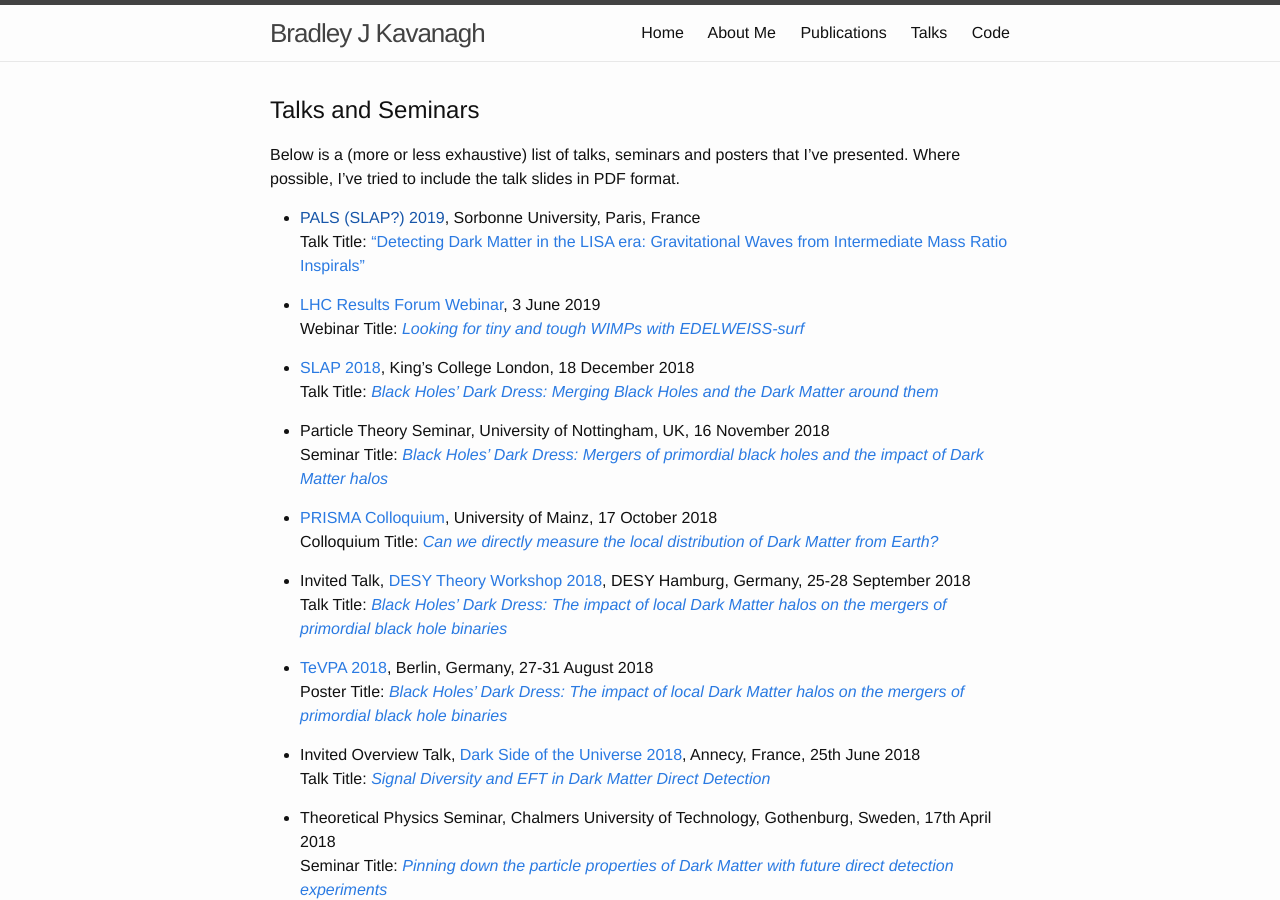
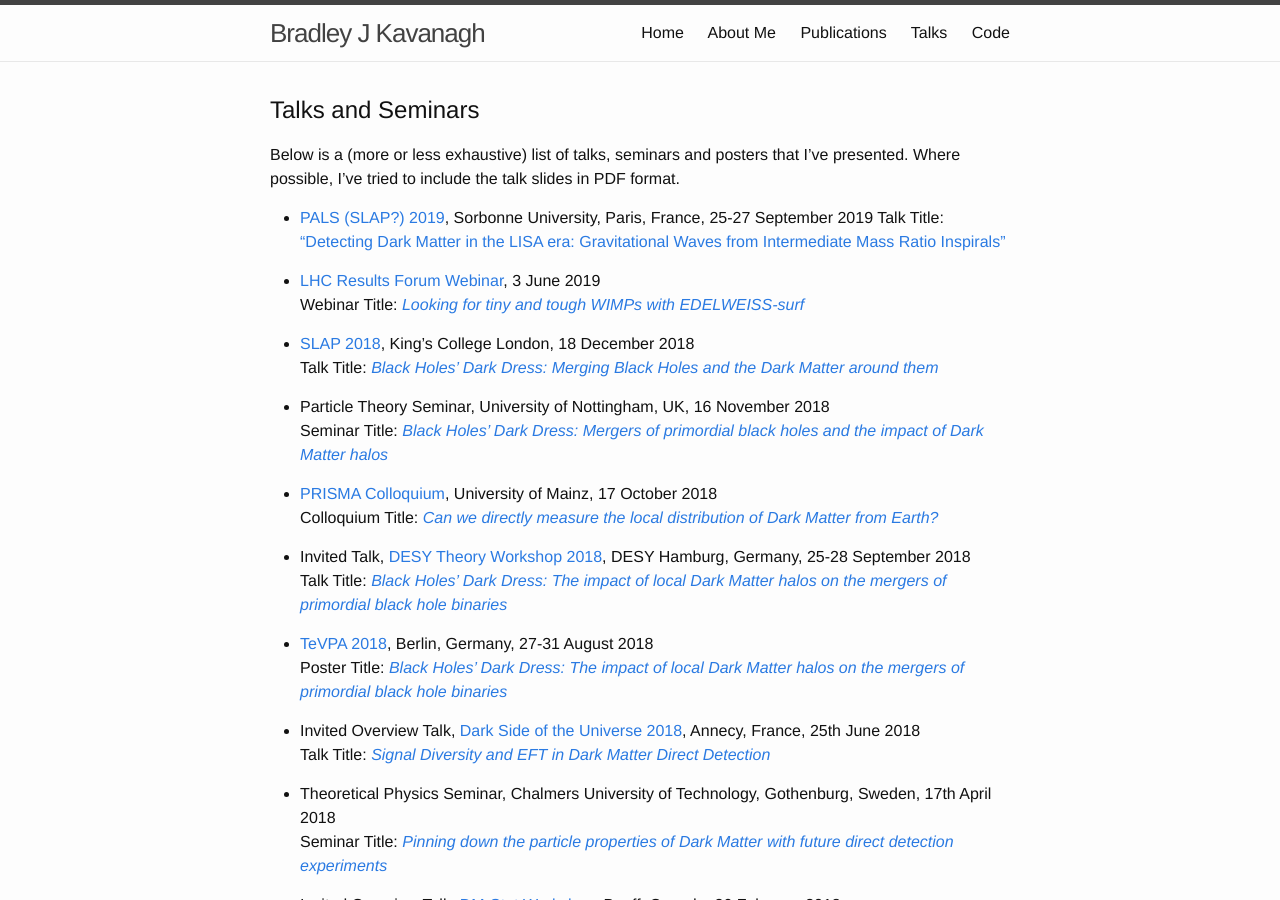
Before and after one commit to bradkav/bradkav.github.io, a Jekyll site: the page built from talks.md, in a window 1280 px wide and 900 px high. Built offline with Jekyll 4.4.1, drawn with Linux system fonts in a browser that asks for light colours.

Commit message:
Added SLAP2019 link

```diff
--- a/talks.md
+++ b/talks.md
@@ -9,7 +9,7 @@
 
 Below is a (more or less exhaustive) list of talks, seminars and posters that I've presented. Where possible, I've tried to include the talk slides in PDF format.
 
-- [PALS (SLAP?) 2019](), Sorbonne University, Paris, France
+- [PALS (SLAP?) 2019](https://indico.cern.ch/event/806812/overview), Sorbonne University, Paris, France, 25-27 September 2019
 Talk Title: ["Detecting Dark Matter in the LISA era: Gravitational Waves from Intermediate Mass Ratio Inspirals"](/assets/slides/KAVANAGH-SLAP2019.pdf)
 
 - [LHC Results Forum Webinar](https://particles.golem.ph.utexas.edu/forum/), 3 June 2019
```
